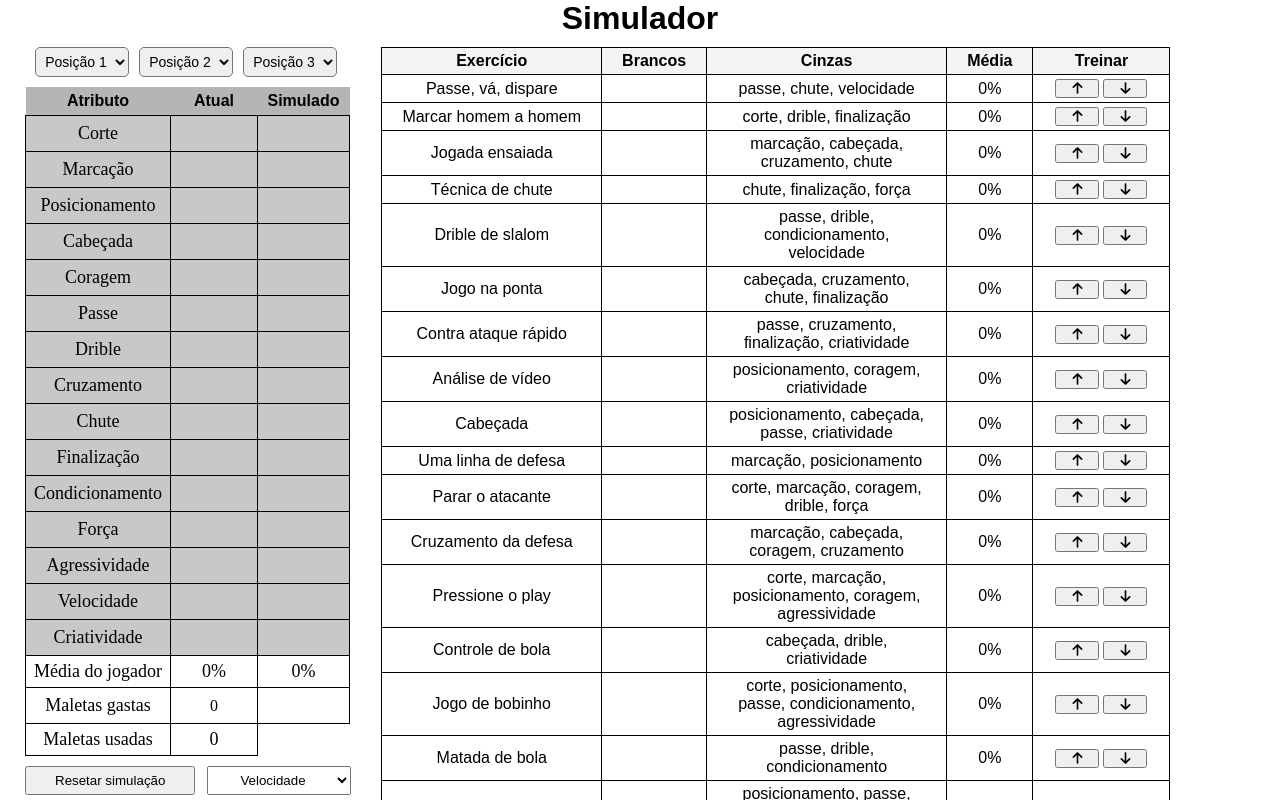
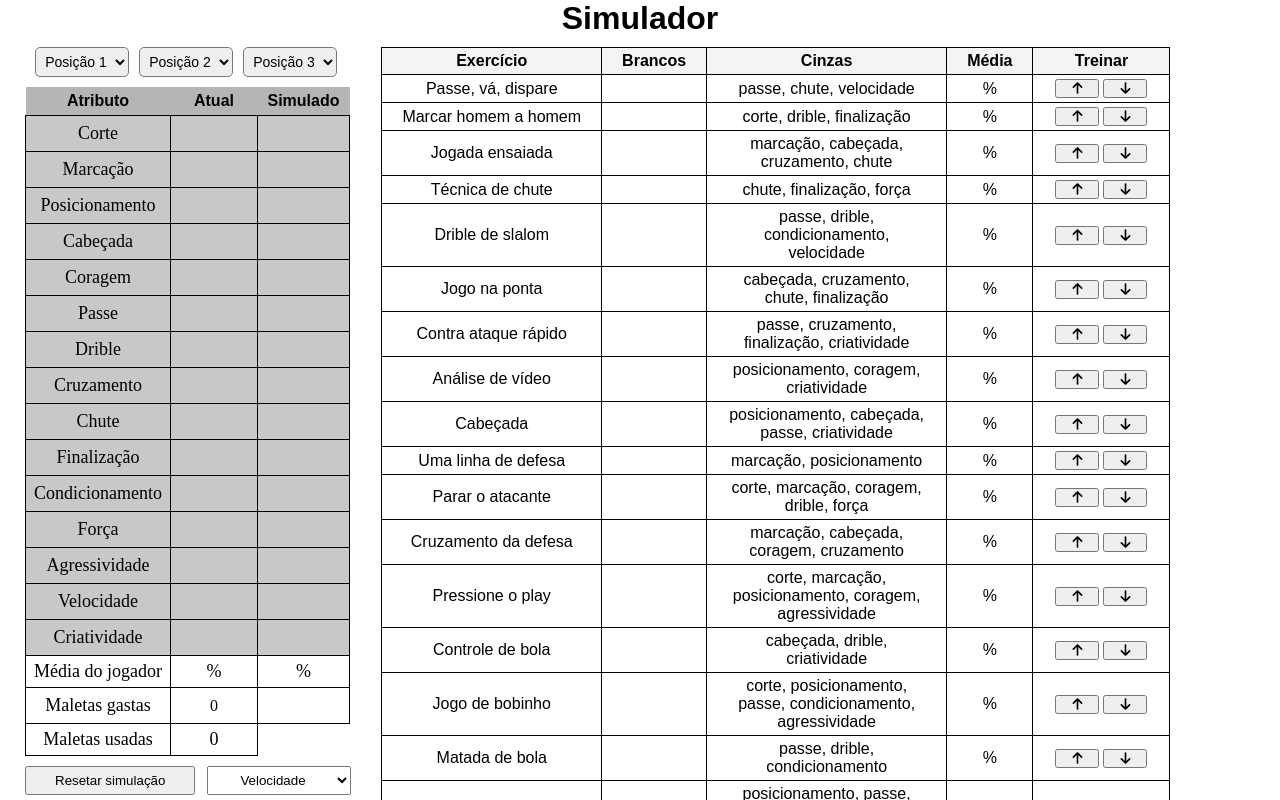
Before and after one commit to jonatasas10/simulador, a React (Vite) app: page / in a window 1280 px wide. Shown: the top 800 px of the page. Built offline with nearby package versions, Linux system fonts and the light colour scheme.

Commit message:
fix negative numbers

```diff
--- a/src/components/attributes.jsx
+++ b/src/components/attributes.jsx
@@ -69,11 +69,19 @@ function Attributes(props) {
         setPositionsList(currentPositions);
     }
 
-    const handleInputChange = (e, index) =>{
+    const handleInputChange = (e, index) => {
         const newVal = [...originalAttributes];
         let value = e.target.value;
-        value = value.replace('%', '');
-        newVal[index] = Number(value);
+        value = value.replace('%', '').trim();
+
+        const validPartialNumber = /^-?\d*\.?\d*$/;
+
+        if (validPartialNumber.test(value)) {
+            newVal[index] = value;
+        } else {
+            newVal[index] = '';
+        }
+
         setAttrValues(newVal);
         setOriginal(newVal);
     };
@@ -88,8 +96,30 @@ function Attributes(props) {
                     nextInput.focus();
                 }
             }
+            else{
+                const finalizedValues = originalAttributes.map(attr => {
+                    if (typeof attr === 'string' && /^-?\d+(\.\d+)?$/.test(attr.trim())) {
+                        return parseFloat(attr.trim());
+                    }
+                    return attr;
+                });
+                setAttrValues(finalizedValues);
+                setOriginal(finalizedValues);
+            }
         }
     }
+    const playerAvg = (arr) => {
+        const sum = (arr.reduce((a, b) => {
+            a = parseInt(a);
+            b = parseInt(b);
+            return a + b;
+        }));
+        if(isNaN(sum)){
+            return "";
+        }
+        return (sum / 15).toFixed(0);
+    }
+
     const resetAttributes = () => {
         const attrs = [...originalAttributes];
         setPacks(0);
@@ -285,13 +315,9 @@ function Attributes(props) {
                 ))}
                 <tr>
                     <td>Média do jogador</td>
-                    <td>{((originalAttributes.reduce((a, b) => {
-                        return a + b
-                    })) / 15).toFixed(0)}%
+                    <td>{playerAvg(originalAttributes)}%
                     </td>
-                    <td>{((attrValues.reduce((a, b) => {
-                        return a + b
-                    })) / 15).toFixed(0)}%
+                    <td>{playerAvg(attrValues)}%
                     </td>
                 </tr>
                 <tr>
--- a/src/components/trainings.jsx
+++ b/src/components/trainings.jsx
@@ -243,11 +243,12 @@ function Trainings({attrValues, setAttrValues, attrs, exercises,setPacks, counte
                 let sum = 0;
                 if (positionsList[0] === 'GK' || index !== 12){
                     for (let key in item){
-                        sum += aux[item[key]];
+                        sum += parseInt(aux[item[key]]);
                     }
                 }
                 const avgExercise = sum / item.length;
-                newVal[index] = parseFloat(avgExercise.toFixed(0));
+                const newAvg = parseFloat(avgExercise.toFixed(0))
+                newVal[index] = !isNaN(newAvg) ? newAvg : "";
             })
             if (JSON.stringify(newVal) !== JSON.stringify(avg)) {
                 setAvg(newVal);
```
